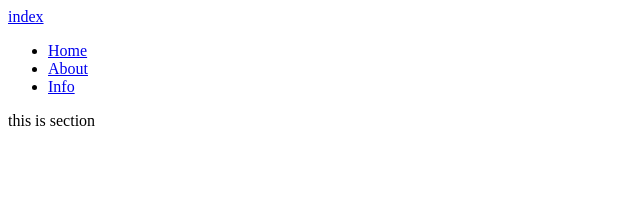
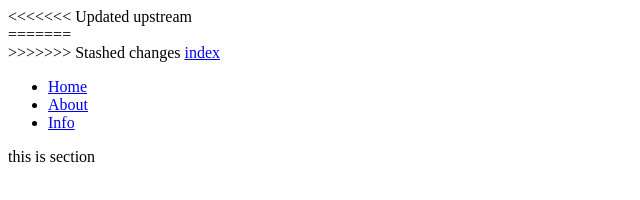
Before and after one commit to irakli321/Lessoon6-test, a plain HTML site: page index.html in a window 1280 px wide. Shown: the whole page, without its empty margins (0-640 px from the left). Drawn offline with Linux system fonts and the light colour scheme.

Commit message:
Update index.html
hih

```diff
--- a/index.html
+++ b/index.html
@@ -7,7 +7,11 @@
     <title>Document</title>
 </head>
 <body>
+<<<<<<< Updated upstream
     <header class-"header">
+=======
+    <header>
+>>>>>>> Stashed changes
         <a href="#">index</a>
         <nav>
             <ul>
```
